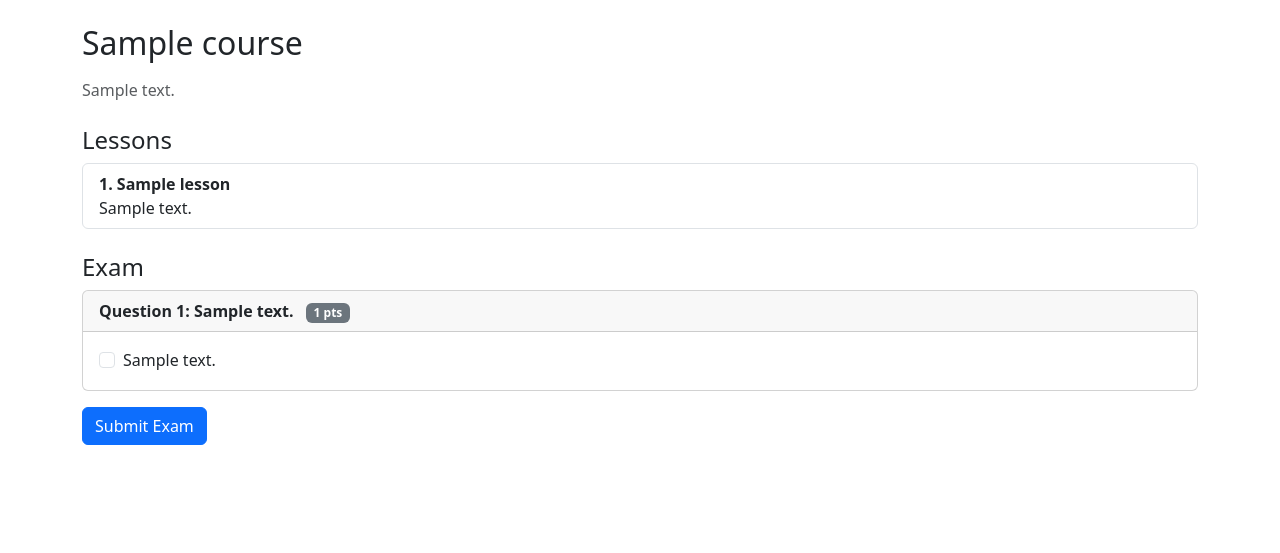
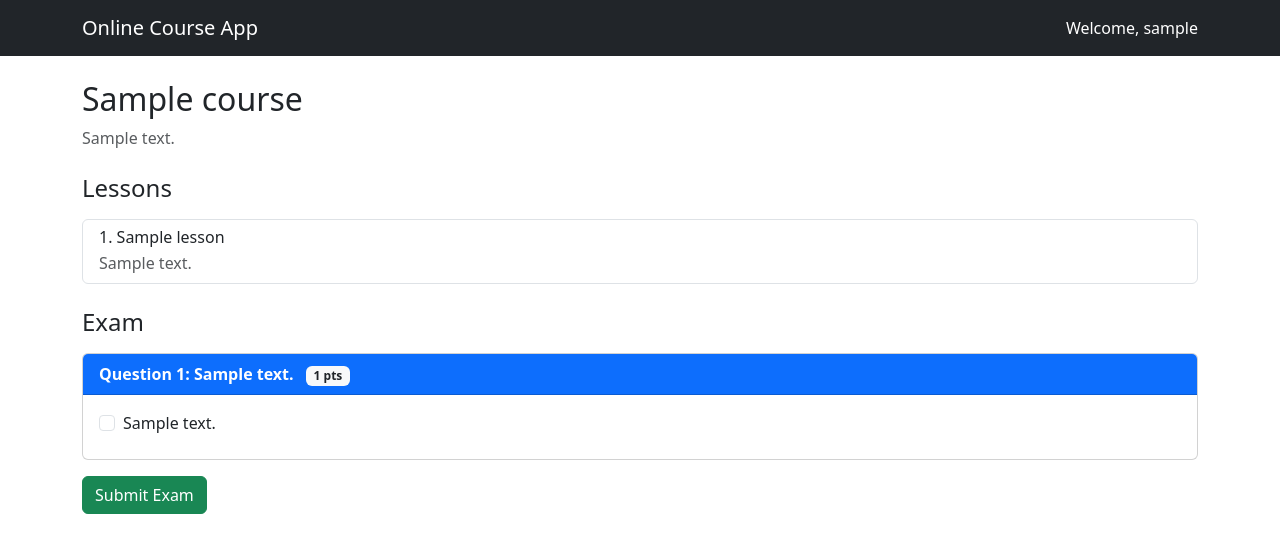
Before and after one commit to HelenZaya/django-online-course, a Django app: page /course/1/ in a window 1280 px wide. Shown: the top 553 px of the page. Run offline with Django 5.2, Linux system fonts and the light colour scheme; a user stored in the database is signed in; tables that the repository leaves empty hold one stand-in row (values such as "Sample post").

Commit message:
Improve all files: models, admin, views, urls, templates

```diff
--- a/onlinecourse/admin.py
+++ b/onlinecourse/admin.py
@@ -14,6 +14,7 @@ class QuestionInline(admin.StackedInline):
 
 class QuestionAdmin(admin.ModelAdmin):
     inlines = [ChoiceInline]
+    list_display = ['content', 'course', 'grade']
 
 
 class LessonInline(admin.StackedInline):
@@ -22,11 +23,12 @@ class LessonInline(admin.StackedInline):
 
 
 class LessonAdmin(admin.ModelAdmin):
-    pass
+    list_display = ['title', 'course', 'order']
 
 
 class CourseAdmin(admin.ModelAdmin):
     inlines = [LessonInline, QuestionInline]
+    list_display = ['name', 'pub_date', 'total_enrollment']
 
 
 admin.site.register(Course, CourseAdmin)
--- a/onlinecourse/models.py
+++ b/onlinecourse/models.py
@@ -24,7 +24,10 @@ class Learner(models.Model):
         (DATA_SCIENTIST, 'Data Scientist'),
         (DATABASE_ADMIN, 'Database Admin'),
     ]
-    occupation = models.CharField(null=False, max_length=20, choices=OCCUPATION_CHOICES, default=STUDENT)
+    occupation = models.CharField(
+        null=False, max_length=20,
+        choices=OCCUPATION_CHOICES, default=STUDENT
+    )
     social_link = models.URLField(max_length=200)
 
     def __str__(self):
@@ -80,8 +83,13 @@ class Question(models.Model):
 
     def is_get_score(self, selected_ids):
         all_correct = self.choice_set.filter(is_correct=True).count()
-        selected_correct = self.choice_set.filter(is_correct=True, id__in=selected_ids).count()
-        return all_correct == selected_correct and selected_correct > 0
+        selected_correct = self.choice_set.filter(
+            is_correct=True, id__in=selected_ids
+        ).count()
+        if all_correct == selected_correct:
+            return True
+        else:
+            return False
 
 
 class Choice(models.Model):
--- a/onlinecourse/templates/onlinecourse/course_details_bootstrap.html
+++ b/onlinecourse/templates/onlinecourse/course_details_bootstrap.html
@@ -7,33 +7,42 @@
     <link rel="stylesheet" href="https://cdn.jsdelivr.net/npm/bootstrap@5.3.0/dist/css/bootstrap.min.css">
 </head>
 <body>
-<div class="container mt-4">
-    <h2 class="mb-3">{{ course.name }}</h2>
+<nav class="navbar navbar-dark bg-dark mb-4">
+    <div class="container">
+        <span class="navbar-brand">Online Course App</span>
+        {% if user.is_authenticated %}
+        <span class="text-white">Welcome, {{ user.username }}</span>
+        {% endif %}
+    </div>
+</nav>
+
+<div class="container">
+    <h2 class="mb-2">{{ course.name }}</h2>
     <p class="text-muted">{{ course.description }}</p>
 
-    <h4 class="mt-4">Lessons</h4>
-    <ul class="list-group mb-4">
+    <h4 class="mt-4 mb-3">Lessons</h4>
+    <div class="list-group mb-4">
         {% for lesson in course.lesson_set.all %}
-        <li class="list-group-item">
-            <strong>{{ lesson.order }}. {{ lesson.title }}</strong>
-            <p class="mb-0">{{ lesson.content }}</p>
-        </li>
+        <div class="list-group-item">
+            <h6 class="mb-1">{{ lesson.order }}. {{ lesson.title }}</h6>
+            <p class="mb-0 text-muted">{{ lesson.content }}</p>
+        </div>
         {% endfor %}
-    </ul>
+    </div>
 
     {% if user.is_authenticated %}
-    <h4 class="mt-4">Exam</h4>
+    <h4 class="mt-4 mb-3">Exam</h4>
     <form method="post" action="{% url 'onlinecourse:submit' course.id %}">
         {% csrf_token %}
         {% for question in course.question_set.all %}
         <div class="card mb-3">
-            <div class="card-header">
+            <div class="card-header bg-primary text-white">
                 <strong>Question {{ forloop.counter }}: {{ question.content }}</strong>
-                <span class="badge bg-secondary ms-2">{{ question.grade }} pts</span>
+                <span class="badge bg-light text-dark ms-2">{{ question.grade }} pts</span>
             </div>
             <div class="card-body">
                 {% for choice in question.choice_set.all %}
-                <div class="form-check">
+                <div class="form-check mb-2">
                     <input class="form-check-input" type="checkbox"
                            name="choice_{{ question.id }}_{{ choice.id }}"
                            value="{{ choice.id }}"
@@ -46,10 +55,10 @@
             </div>
         </div>
         {% endfor %}
-        <button type="submit" class="btn btn-primary">Submit Exam</button>
+        <button type="submit" class="btn btn-success mb-4">Submit Exam</button>
     </form>
     {% else %}
-    <a href="{% url 'onlinecourse:enroll' course.id %}" class="btn btn-success">Enroll</a>
+    <a href="{% url 'onlinecourse:enroll' course.id %}" class="btn btn-primary">Enroll Now</a>
     {% endif %}
 </div>
 </body>
--- a/onlinecourse/views.py
+++ b/onlinecourse/views.py
@@ -28,17 +28,16 @@ def submit(request, course_id):
     user = request.user
     course = get_object_or_404(Course, pk=course_id)
     enrollment = get_object_or_404(Enrollment, user=user, course=course)
-    submission = Submission.objects.create(enrollment=enrollment)
-
+    submission = Submission(enrollment=enrollment)
+    submission.save()
     for key, value in request.POST.items():
         if key.startswith('choice'):
             try:
-                choice = Choice.objects.get(pk=int(value))
-                submission.choices.add(choice)
+                selected_choice = Choice.objects.get(pk=int(value))
+                submission.choices.add(selected_choice)
+                submission.save()
             except Choice.DoesNotExist:
                 pass
-    submission.save()
-
     return HttpResponseRedirect(
         reverse('onlinecourse:show_exam_result', args=(course.id, submission.id))
     )
@@ -47,13 +46,12 @@ def submit(request, course_id):
 def show_exam_result(request, course_id, submission_id):
     course = get_object_or_404(Course, pk=course_id)
     submission = get_object_or_404(Submission, pk=submission_id)
-    selected_ids = submission.choices.values_list('id', flat=True)
-
+    choices = submission.choices.all()
+    selected_ids = choices.values_list('id', flat=True)
     total_score = 0
     for question in course.question_set.all():
         if question.is_get_score(selected_ids):
             total_score += question.grade
-
     return render(request, 'onlinecourse/exam_result.html', {
         'course': course,
         'submission': submission,
```
Also changed, not shown: onlinecourse/templates/onlinecourse/exam_result.html (+20 -14 lines).
